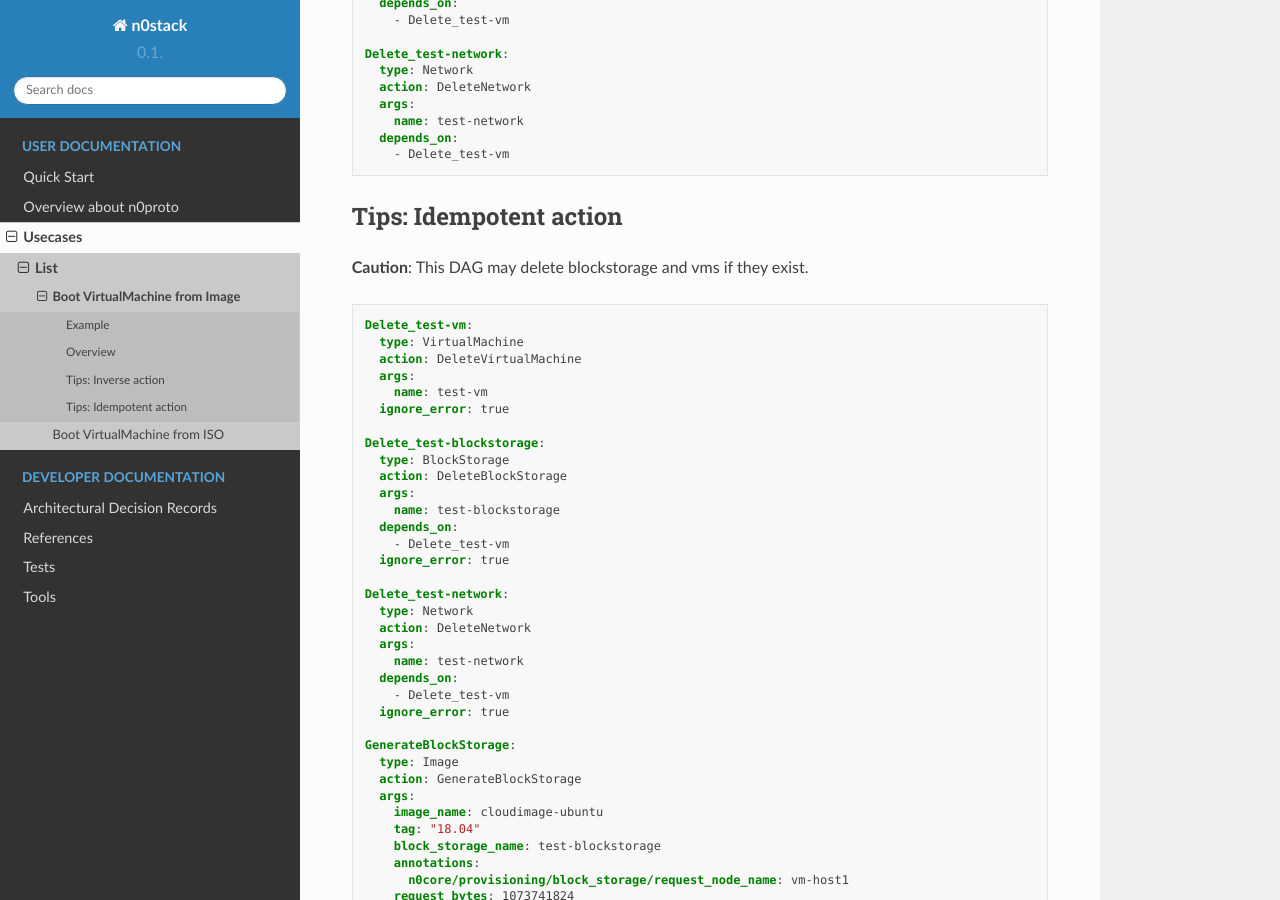
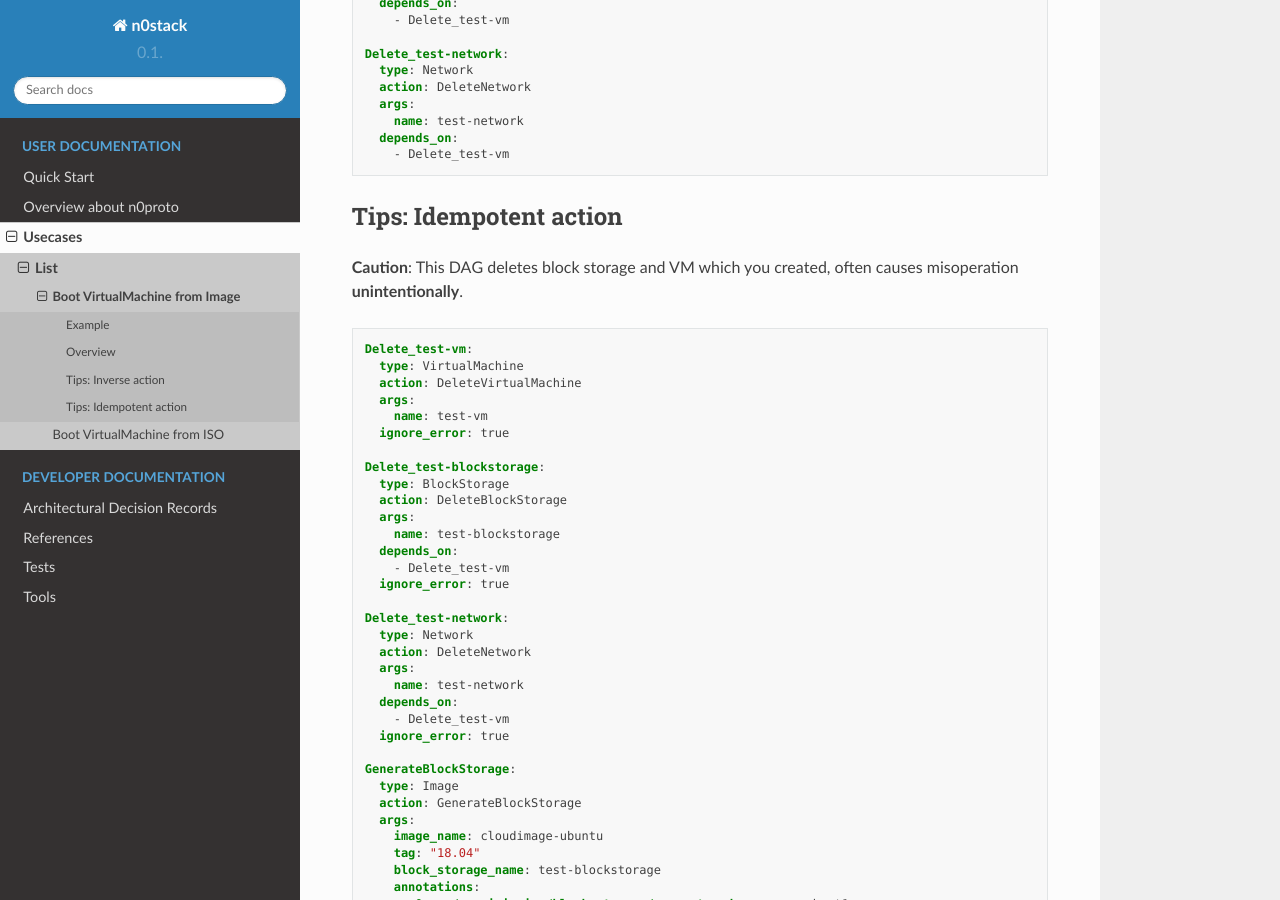
Before and after one commit to n0stack/n0stack, a Sphinx documentation site: the page built from docs/user/usecases/boot_vm_from_image.md, in a window 1280 px wide and 900 px high, scrolled down 2687 px. Built offline with Sphinx 7.4.7 and the Read the Docs theme 2.0.0, drawn with Linux system fonts in a browser that asks for light colours; the version number is read from the project's files by our own code.

Commit message:
Re-edit caution

````diff
--- a/docs/user/usecases/boot_vm_from_image.md
+++ b/docs/user/usecases/boot_vm_from_image.md
@@ -127,7 +127,7 @@ Delete_test-network:
 
 ## Tips: Idempotent action
 
-**Caution**: This DAG may delete blockstorage and vms if they exist.
+**Caution**: This DAG deletes block storage and VM which you created, often causes misoperation **unintentionally**.
 
 ```yaml
 Delete_test-vm:
````
